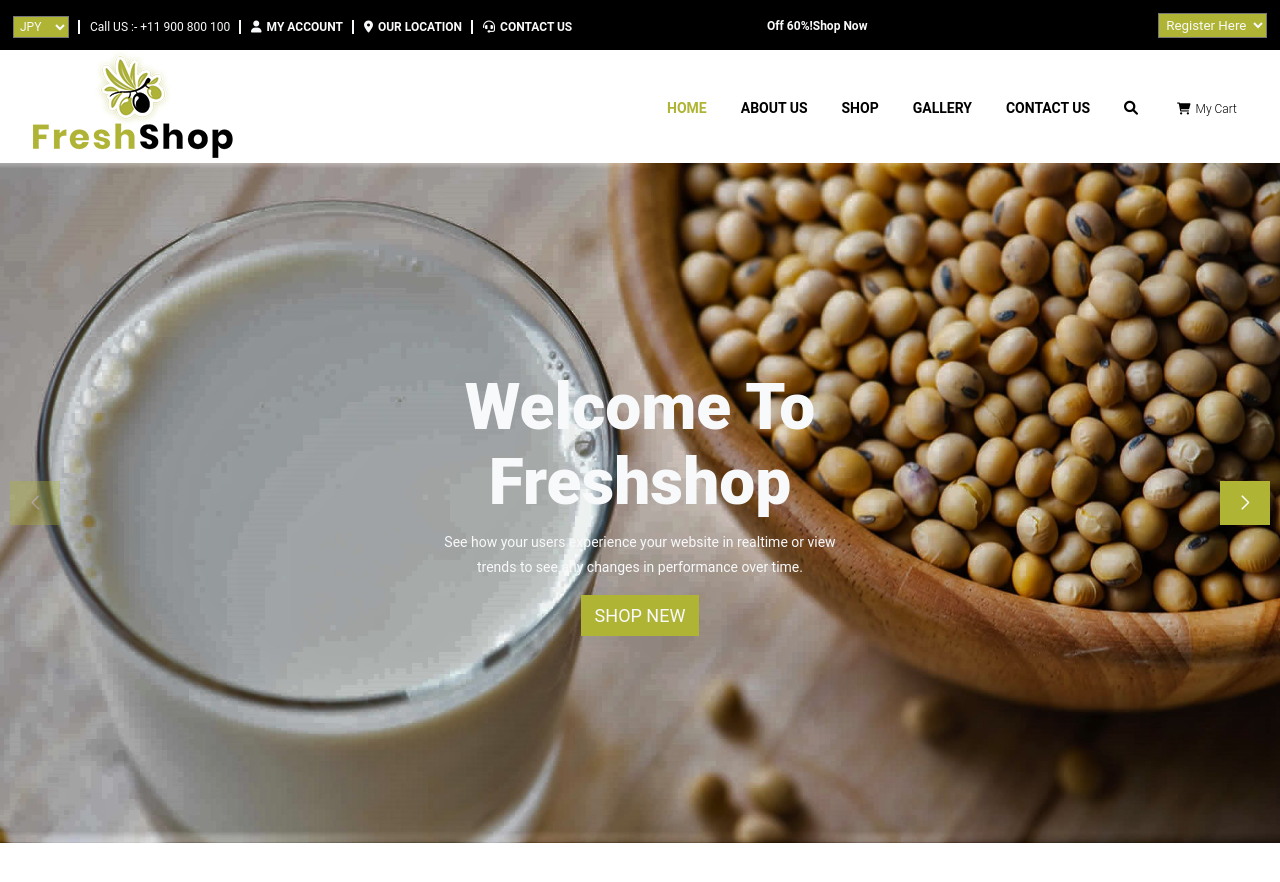
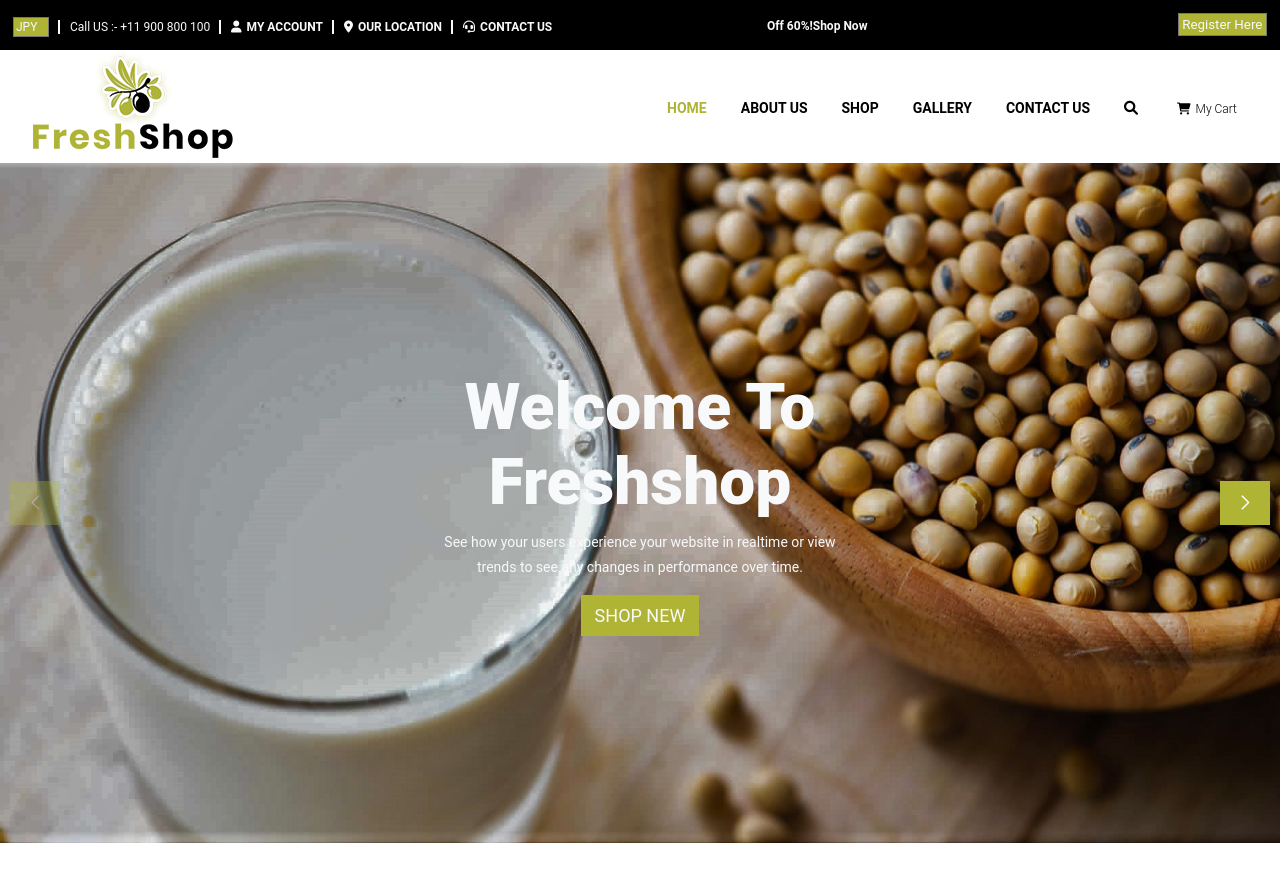
Before and after one commit to Cam0411/freeshop3, a plain HTML site: page index.html in a window 1280 px wide. Shown: the top 882 px of the page. Drawn offline with nearby package versions, Linux system fonts and the light colour scheme; files that its build step writes are made by us from their sources.

Commit message:
Add files via upload

```diff
--- a/asset/style.scss
+++ b/asset/style.scss
@@ -48,6 +48,9 @@ $lineheight:25px;
             li.check__box
             {
                 border-left: none;
+                -webkit-appearance: none;
+                -moz-appearance: none;
+                appearance: none;
 
                 select{
                     background: $greencolor;
@@ -56,12 +59,18 @@ $lineheight:25px;
                     font-size: $smallsize;
                    cursor: pointer;
                    padding: 2px;
+                   -webkit-appearance: none;
+                   -moz-appearance: none;
+                   appearance: none;
                 }
                 option {
                     background: $lightcolor;
                     color: $darkcolor;
                     font-size: $smallsize;
                     cursor: pointer;
+                    -webkit-appearance: none;
+                    -moz-appearance: none;
+                    appearance: none;
                 }
             }
                li.phone__number
@@ -147,18 +156,27 @@ $lineheight:25px;
             position: absolute;
             right: 1%;
             top: 8%;
+            -webkit-appearance: none;
+            -moz-appearance: none;
+            appearance: none;
             select{
               background: $greencolor;
               color: $lightcolor;
               outline: none;
               padding: 3px;
               cursor: pointer;
+              -webkit-appearance: none;
+              -moz-appearance: none;
+              appearance: none;
             }
             option {
               background: $lightcolor;
               color: $darkcolor;
               font-size: $smallsize;
               cursor: pointer;
+              -webkit-appearance: none;
+              -moz-appearance: none;
+              appearance: none;
           }
           }
     #second__header
```
Also changed, not shown: 1 other file.
